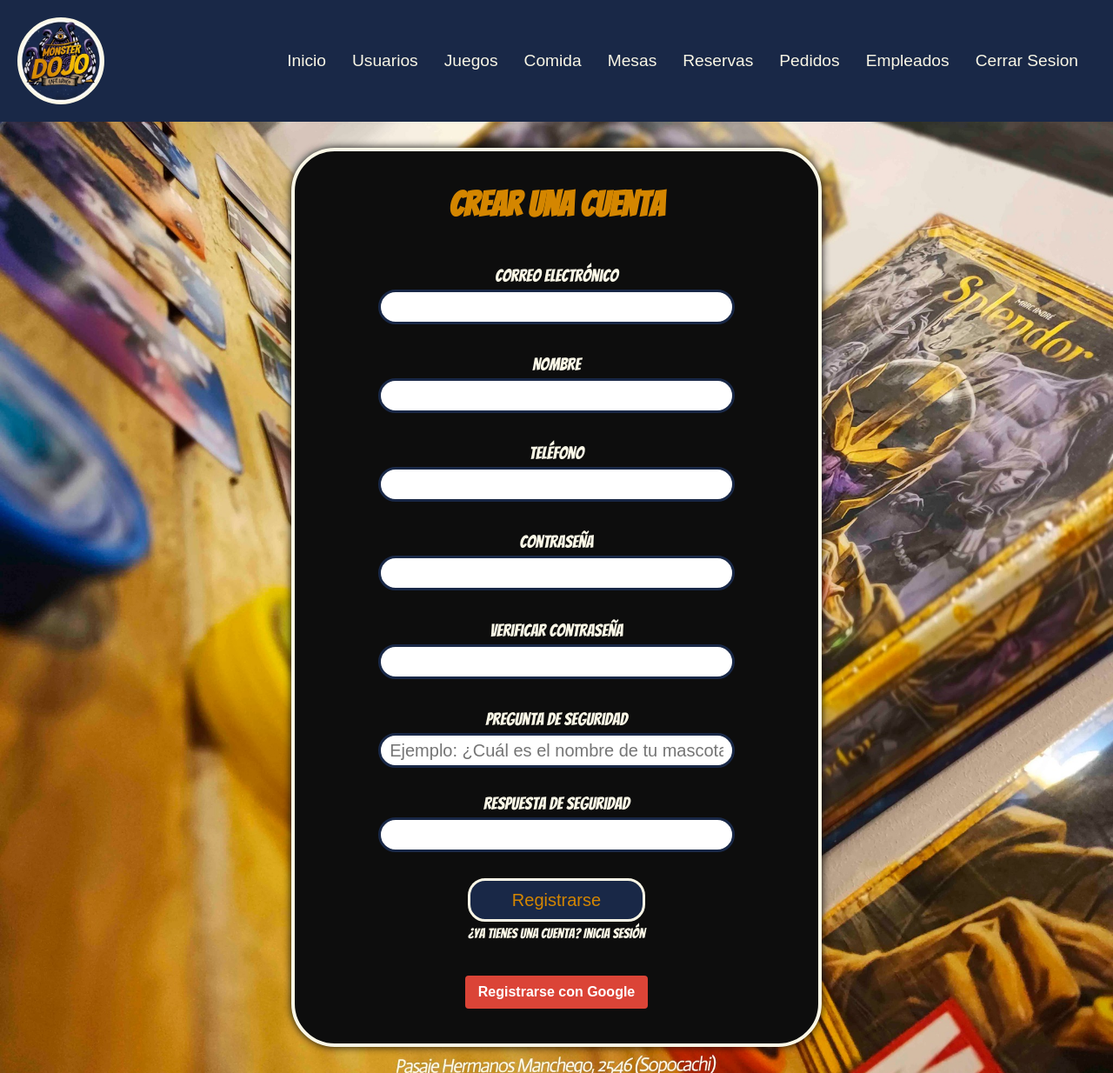
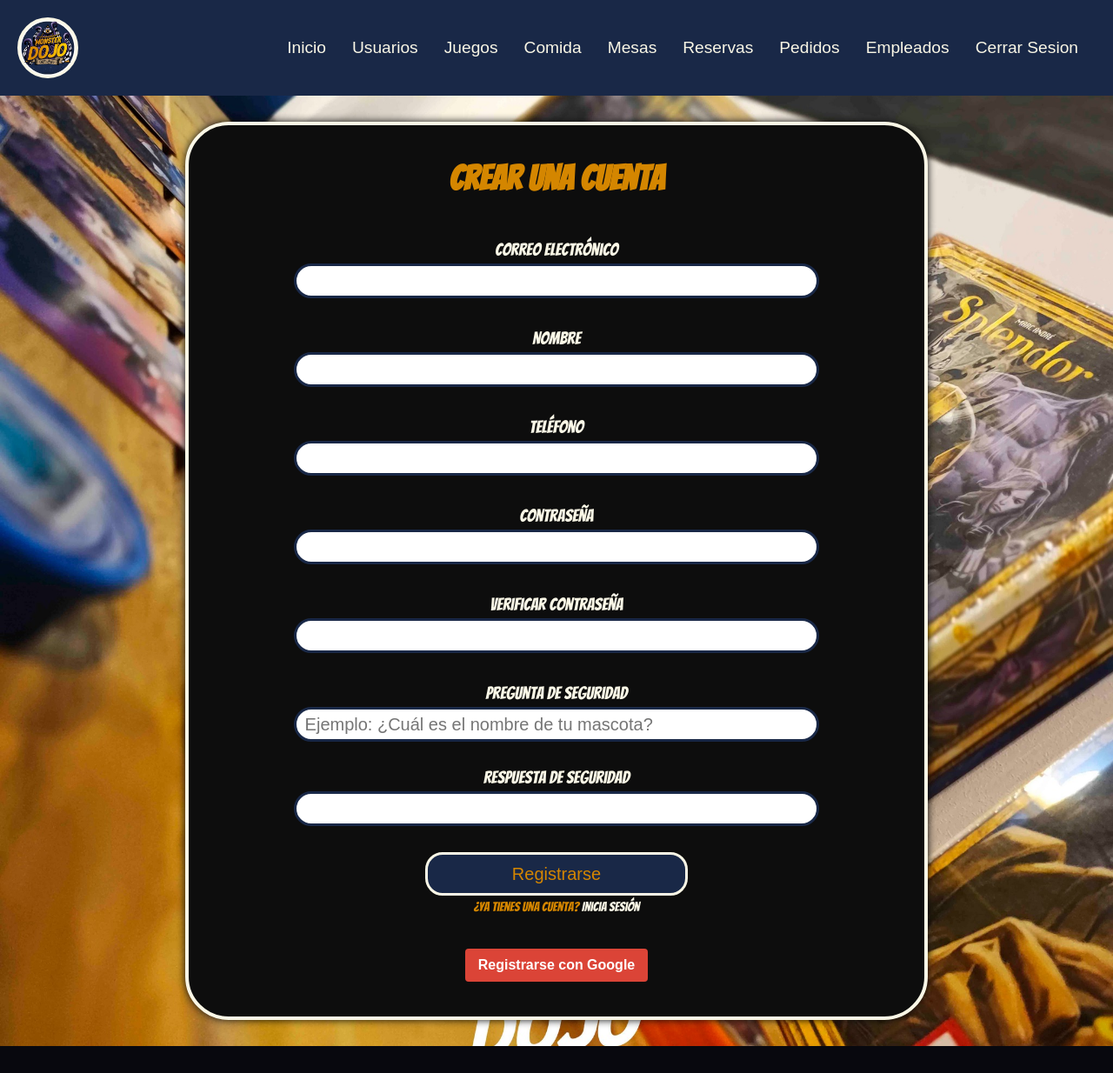
Before and after one commit to ITLAZ/MonDojo, a Python web app: template templates/register.html in a window 1280 px wide. Shown: the whole page at 87% size. After the commit the page ends 1203 px from the top, so only its background shows below. Run offline with Jinja, Linux system fonts and the light colour scheme; the template is opened without the code that fills it, so the values that code supplies are empty; some libraries are stand-ins or nearby versions.

Commit message:
correciones navbar index y responsive formularios

```diff
--- a/static/css/inicio.css
+++ b/static/css/inicio.css
@@ -9,7 +9,7 @@
   justify-content: space-between; /* Centra todos los elementos del navbar horizontalmente */
   align-items: center;
   background-color: #262626;
-  padding: 30px 30px;
+  padding: 50px;
   position: fixed;
   top: 0;
   width: 100%;
@@ -20,6 +20,7 @@
   list-style: none;
   display: flex;
   align-items: center;
+  justify-content: center;
   position: absolute; /* Posiciona absolutamente dentro del navbar */
   left: 0; /* Comienza desde el extremo izquierdo */
   right: 0; /* Extiende hasta el extremo derecho */
@@ -36,11 +37,12 @@
 .btn-login {
   position: absolute;
   right: 20px; /* Posiciona el botón de inicio de sesión en el extremo derecho */
-  top: 20px; /* Ajusta la posición vertical si es necesario */
+  top: 9px; /* Ajusta la posición vertical si es necesario */
   padding: 10px 20px;
   background-color: #192847;
   color: #faf7e6;
   border-radius: 5px;
+  justify-content: center;
 }
 
 @media (max-width: 768px) {
--- a/static/css/userforms.css
+++ b/static/css/userforms.css
@@ -15,19 +15,21 @@
     --light-color: #FAF7E6;
 }
 
-body{
+body {
     height: 100%;
     width: 100%;
     font-family: 'Poppins', sans-serif;
     background-image: url('../images/background.jpg');
-    background-size: cover;
+    background-size: cover; /* Ajuste para cubrir completamente el fondo */
     background-position: center;
     background-repeat: no-repeat;
+    background-attachment: fixed; /* Fija la imagen de fondo en su posición */
+    margin: 0;
 }
 
 .navbar {
     width: 100%;
-    height: 100%;
+    height: auto;
     display: flex;
     justify-content: space-between;
     align-items: center;
@@ -36,11 +38,8 @@
 }
 
 .nav-logo {
-    display: flex;
-    justify-content: center;
-    align-items: center;
-    height: 100px;
-    width: 100px;
+    height: 70px;
+    width: 70px;
     margin-right: 20px;
     background-color: #FAF7E6;
     border: solid #FAF7E6 3px;
@@ -80,18 +79,17 @@
     transform: scale(1.3);
 }
 
-
-.container{
+.container {
     width: 100%;
-    height: 100%;
+    height: auto;
     display: flex;
     justify-content: center;
     padding: 30px;
 }
 
-.form-container{
-    width: 50%;
-    height: 100%;
+.form-container {
+    width: 70%;
+    height: auto;
     display: flex;
     justify-content: center;
     align-items: center;
@@ -104,25 +102,25 @@
     box-shadow: 0 0 10px var(--dark-color);
 }
 
-.form-container h3{
+.form-container h3 {
     color: var(--alt-primary-color);
     font-family: 'Bangers', cursive;
     font-size: 40px;
     margin-bottom: 20px;
 }
 
-.form-container form{
+.form-container form {
     width: 80%;
-    height: 100%;
+    height: auto;
     display: flex;
     flex-direction: column;
     gap: 30px;
     padding: 20px;
 }
 
-.input-container{
+.input-container {
     width: 100%;
-    height: 100%;
+    height: auto;
     display: flex;
     flex-direction: column;
     justify-content: center;
@@ -159,41 +157,40 @@
     transition: 0.3s;
 }
 
-.input-containern span{
+.input-container span {
     font-size: 15px;
     color: var(--alt-primary-color);
 }
 
-.input-container span a{
+.input-container span a {
     color: var(--light-color);
     text-decoration: none;
 }
 
-.input-container span a:hover{
+.input-container span a:hover {
     color: var(--alt-secondary-color);
 }
 
-.input-container button:hover{
+.input-container button:hover {
     background: var(--alt-secondary-color);
     color: var(--dark-color);
     border: 3px solid var(--dark-color);
 }
 
-.form-logo{
+.form-logo {
     width: 200px;
     height: 200px;
     display: flex;
 }
 
-
-.rating-closing{
+.rating-closing {
     display: flex;
     justify-content: center;
     align-items: center;
     gap: 20px;
 }
 
-.rating-closing button{
+.rating-closing button {
     width: fit-content;
     height: fit-content;
     display: flex;
```
Also changed, not shown: other parts of static/css/userforms.css (+52 -10 lines).
